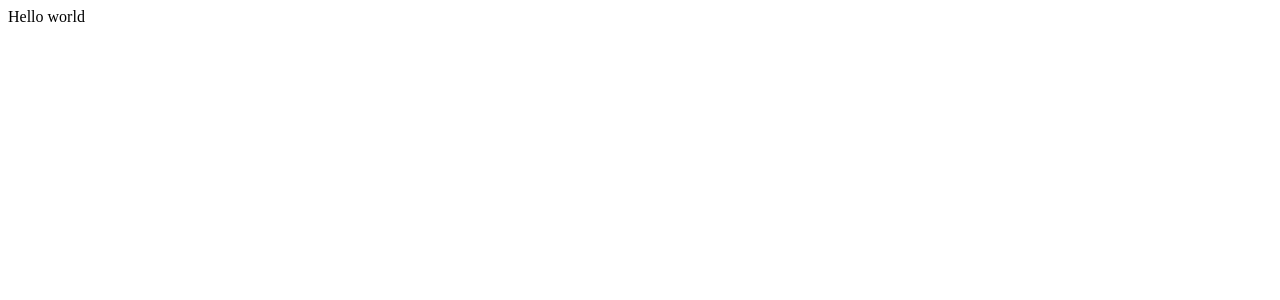
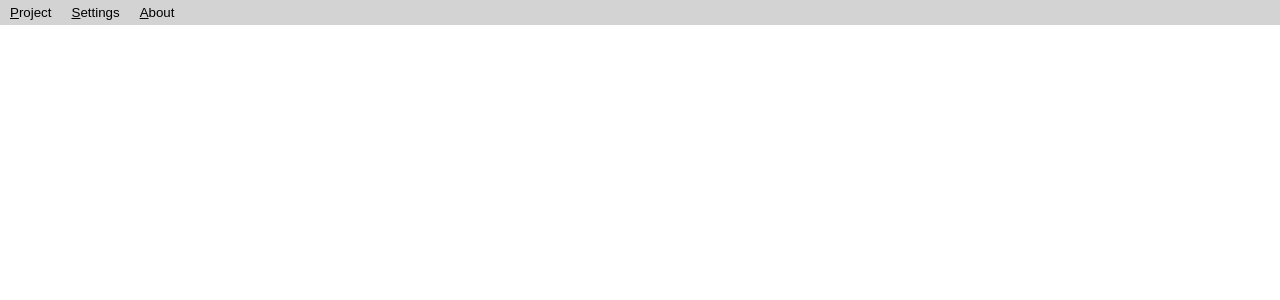
Before and after one commit to kendis-fit/software-requirements-front-end, a React (Create React App) app: page / in a window 1280 px wide. Shown: the top 300 px of the page. Built offline with nearby package versions, Linux system fonts and the light colour scheme.

Commit message:
add: control panel UI

```diff
--- a/package.json
+++ b/package.json
@@ -7,6 +7,7 @@
     "@types/react-dom": "^16.9.3",
     "@types/react-redux": "^7.1.5",
     "@types/redux": "^3.6.0",
+    "@types/styled-components": "^4.1.21",
     "react": "^16.11.0",
     "react-dom": "^16.11.0",
     "react-redux": "^7.1.1",
--- a/public/index.html
+++ b/public/index.html
@@ -4,40 +4,11 @@
     <meta charset="utf-8" />
     <link rel="icon" href="%PUBLIC_URL%/favicon.ico" />
     <meta name="viewport" content="width=device-width, initial-scale=1" />
-    <meta name="theme-color" content="#000000" />
-    <meta
-      name="description"
-      content="Web site created using create-react-app"
-    />
     <link rel="apple-touch-icon" href="logo192.png" />
-    <!--
-      manifest.json provides metadata used when your web app is installed on a
-      user's mobile device or desktop. See https://developers.google.com/web/fundamentals/web-app-manifest/
-    -->
-    <link rel="manifest" href="%PUBLIC_URL%/manifest.json" />
-    <!--
-      Notice the use of %PUBLIC_URL% in the tags above.
-      It will be replaced with the URL of the `public` folder during the build.
-      Only files inside the `public` folder can be referenced from the HTML.
-
-      Unlike "/favicon.ico" or "favicon.ico", "%PUBLIC_URL%/favicon.ico" will
-      work correctly both with client-side routing and a non-root public URL.
-      Learn how to configure a non-root public URL by running `npm run build`.
-    -->
-    <title>React App</title>
+    <title>Software requirements</title>
   </head>
   <body>
     <noscript>You need to enable JavaScript to run this app.</noscript>
     <div id="root"></div>
-    <!--
-      This HTML file is a template.
-      If you open it directly in the browser, you will see an empty page.
-
-      You can add webfonts, meta tags, or analytics to this file.
-      The build step will place the bundled scripts into the <body> tag.
-
-      To begin the development, run `npm start` or `yarn start`.
-      To create a production bundle, use `npm run build` or `yarn build`.
-    -->
   </body>
 </html>
--- a/src/Components/App.tsx
+++ b/src/Components/App.tsx
@@ -1,9 +1,14 @@
 import React from "react";
+
+//import { FlexBlock } from "./Styles/Block";
+import ControlPanel from "./ControlPanel/ControlPanel";
+
+import "../root.css";
 
 const App = () => {
   return (
-    <div className="App">
-      <header>Hello world</header>
+    <div>
+      <ControlPanel></ControlPanel>
     </div>
   );
 }
--- /dev/null
+++ b/src/Components/ControlPanel/ControlPanel.tsx
@@ -0,0 +1,25 @@
+import React from "react";
+
+import { TextUnderline } from "../Styles/Text";
+import { ControlBlock, ControlItemBlock } from "../Styles/Block";
+
+const ControlPanel = () => {
+    return(
+        <ControlBlock Height="25px">
+            <ControlItemBlock>
+                <TextUnderline>P</TextUnderline>
+                <span>roject</span>
+            </ControlItemBlock>
+            <ControlItemBlock>
+                <TextUnderline>S</TextUnderline>
+                <span>ettings</span>
+            </ControlItemBlock>
+            <ControlItemBlock>
+                <TextUnderline>A</TextUnderline>
+                <span>bout</span>
+            </ControlItemBlock>
+        </ControlBlock>
+    );
+}
+
+export default ControlPanel;
--- /dev/null
+++ b/src/Components/Styles/Block.tsx
@@ -0,0 +1,28 @@
+import styled from "styled-components";
+
+import Colors from "../../Constants/Colors";
+import ISizeStyledComponent from "../../Interfaces/ISizeStyledComponent";
+
+export const FlexBlockRow = styled.div`
+    display: flex;
+`;
+
+export const ControlBlock = styled.nav<ISizeStyledComponent>`
+    display: flex;
+    background-color: ${Colors.LightGray};
+    line-height: 25px;
+    ${props => props.Height ? `height: ${props.Height}` : `height: 25px`}
+    ${props => props.Width ? `width:  ${props.Width}` : `width: 100vw`}
+`;
+
+export const ControlItemBlock = styled.button`
+    padding-left: 10px;
+    padding-right: 10px;
+    cursor: pointer;
+    border: 0;
+    background-color: ${Colors.LightGray};
+
+    :focus {
+        background-color: ${Colors.Gray};
+    }
+`;
--- /dev/null
+++ b/src/Components/Styles/Text.tsx
@@ -0,0 +1,5 @@
+import styled from "styled-components";
+
+export const TextUnderline = styled.span`
+    text-decoration: underline;
+`;
--- /dev/null
+++ b/src/Constants/Colors.ts
@@ -0,0 +1,5 @@
+export default {
+    Blue: "#1561ad",
+    Gray: "#83868d",
+    LightGray: "#d3d3d3"
+}
--- /dev/null
+++ b/src/Interfaces/ISizeStyledComponent.ts
@@ -0,0 +1,5 @@
+export default interface ISizeStyledComponent
+{
+    Height?: String;
+    Width?: String;
+}
--- /dev/null
+++ b/src/root.css
@@ -0,0 +1,4 @@
+* {
+    margin: 0;
+    padding: 0;
+}
```
Also changed, not shown: public/logo512.png (deleted), public/manifest.json (deleted), public/robots.txt (deleted), 1 other file (tests, documents, lock files or other folders).
